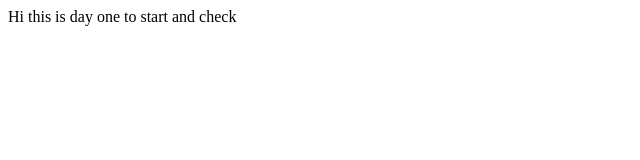
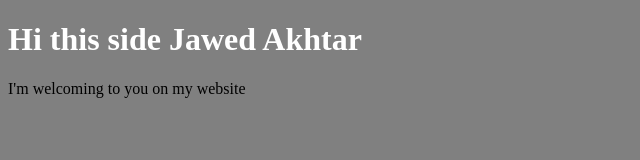
Before and after one commit to jaak072/Re-startCode, a plain HTML site: page RSWeb1/index.html in a window 1280 px wide. Shown: the whole page, without its empty margins (0-640 px from the left). Drawn offline with Linux system fonts and the light colour scheme.

Commit message:
Added Style on body

```diff
--- a/RSWeb1/CSS/style.css
+++ b/RSWeb1/CSS/style.css
@@ -0,0 +1,7 @@
+body {
+    background-color: gray;
+}
+
+body h1{
+    color:white;
+}
--- a/RSWeb1/index.html
+++ b/RSWeb1/index.html
@@ -9,7 +9,8 @@
 </head>
 
 <body>
-    Hi this is day one to start and check
+    <h1 class="title">Hi this side Jawed Akhtar</h1>
+    <p class="text">I'm welcoming to you on my website</p>
 
 
     <script src="script/script.js"></script>
```
